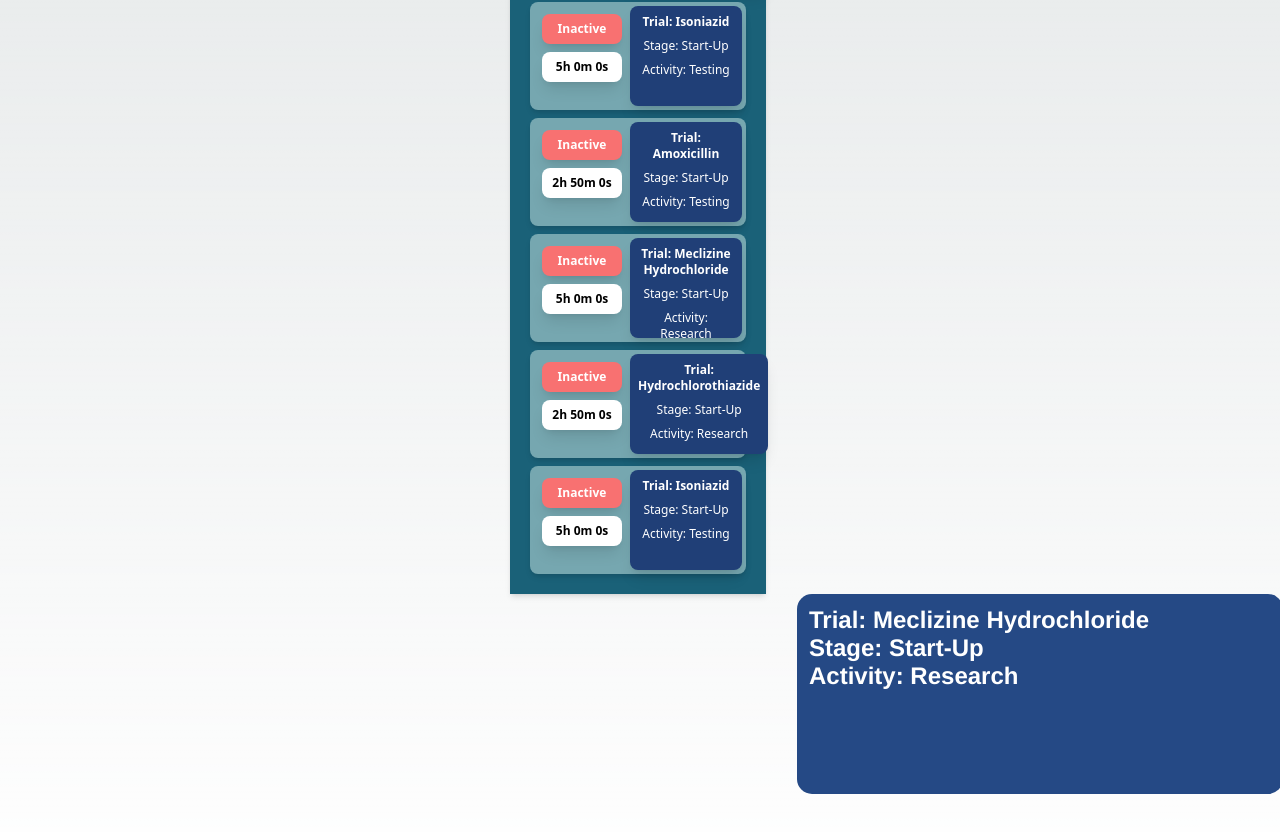
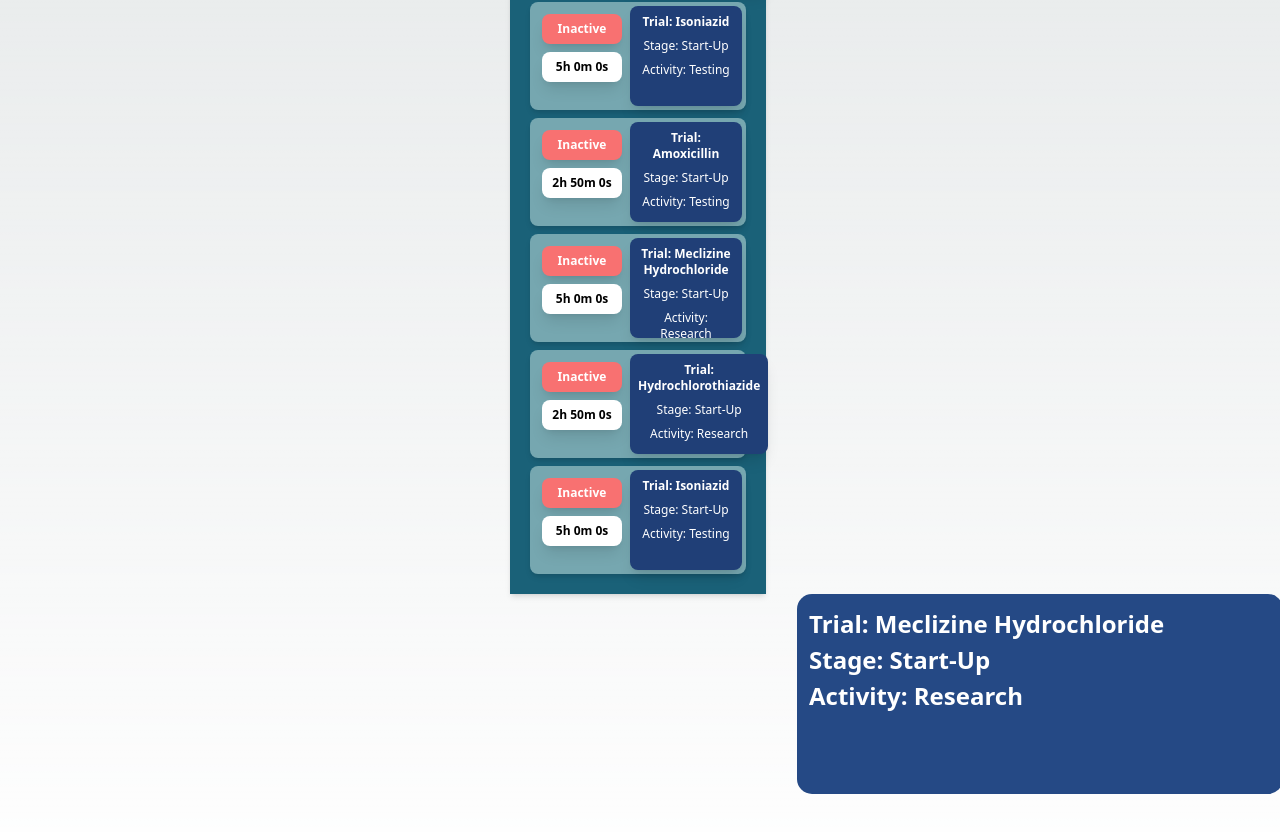
Before and after one commit to CHCTS-Microservices/TimeTracker, a Next.js app: page / in a window 1280 px wide. Shown: the part 848-1680 px from the top of the page. Built offline with nearby package versions, Linux system fonts and the light colour scheme.

Commit message:
event details converted to tailwind css

```diff
--- a/src/app/page.tsx
+++ b/src/app/page.tsx
@@ -4,7 +4,7 @@ import  * as Struct from '@/app/utils/types'
 import SidePanel from '@/components/SidePanel';
 import EventDetail from '@/components/EventDetail';
 import Box from '@/components/Metadata';
-
+// Interaction for side panel and event details will be implemented by the time all the components are complet the time-tracking page
 export default function Home() {
   let a : Struct.User = {
     id : 123,
--- a/src/components/EventDetail.tsx
+++ b/src/components/EventDetail.tsx
@@ -10,10 +10,10 @@ type EventDetailProps = {
 
 export default function EventDetail({ event, trial, activity }: EventDetailProps) {
     return (
-        <div className="eventdetail">
-            <div className="trial-info-form">
-                <div className="overlap-group">
-                    <div className="trial-name-stage">
+        <div className="h-[200px] w-[486px]">
+            <div className="h-[200px] w-[488px] relative left-[400px]">
+                <div className="bg-[#254985] rounded-[15px] h-[200px] w-[486px] relative">
+                    <div className="absolute top-[12px] left-[12px] w-[462px] text-white font-extrabold text-[24px] leading-normal tracking-normal font-inter">
                         {`Trial: ${trial.title}`}
                         <br />
                         {`Stage: ${trial.Stage}`}
```
